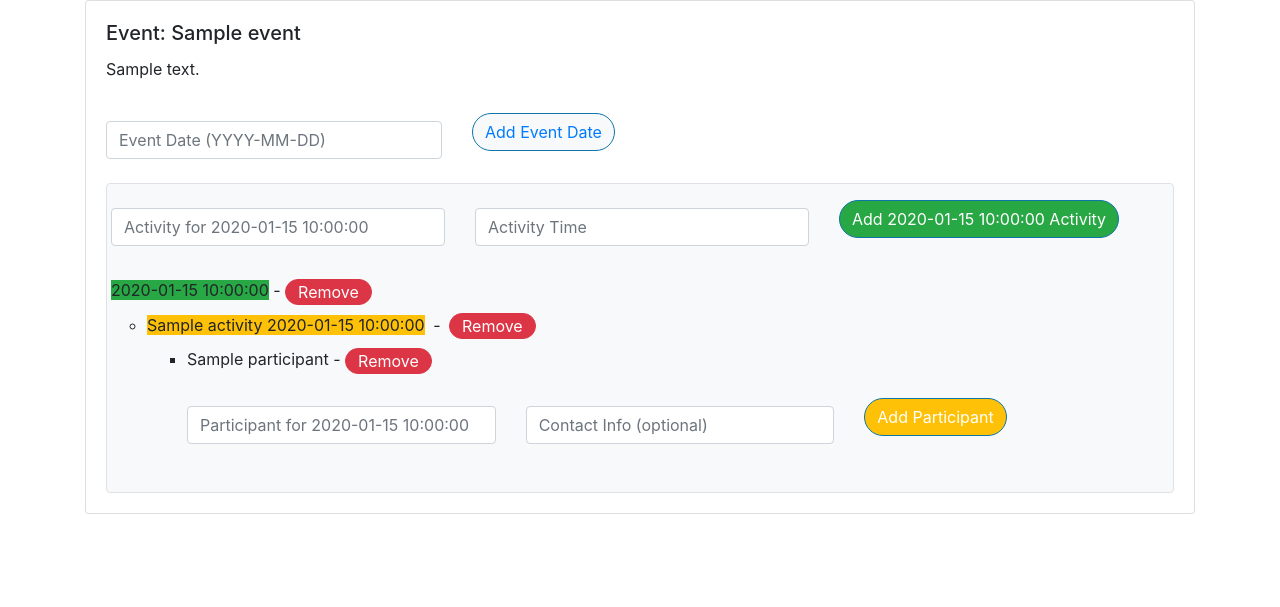
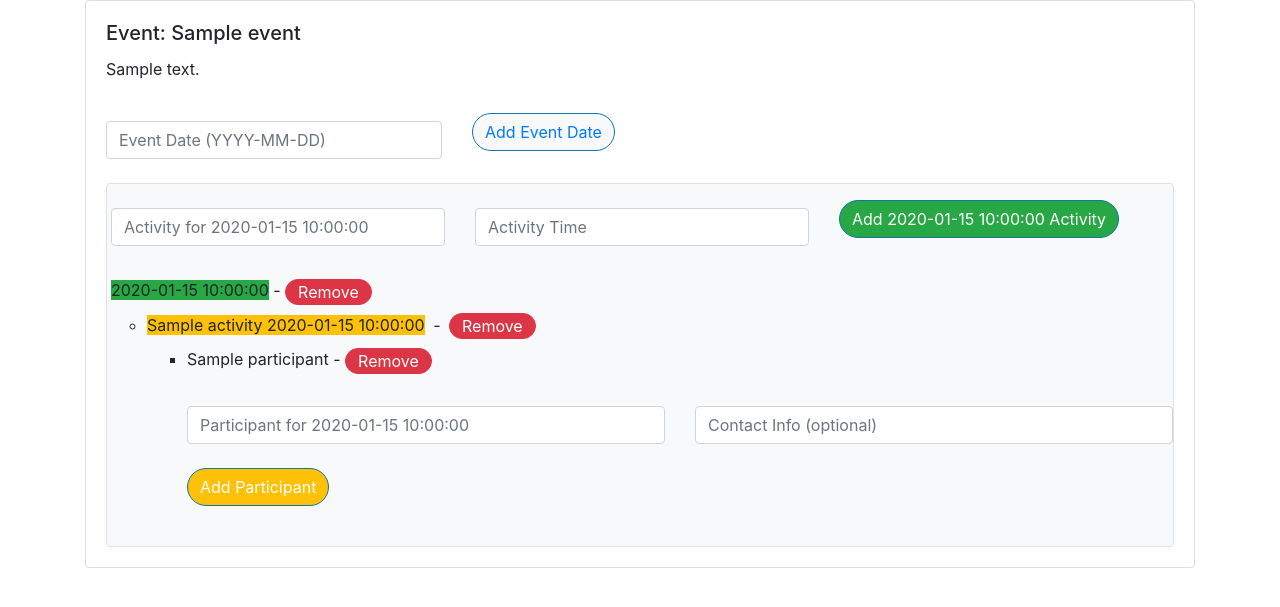
Before and after one commit to warrengoldman/Golf, a FastAPI app: template templates/event.html in a window 1280 px wide. Shown: the top 607 px of the page. Run offline with FastAPI, Linux system fonts and the light colour scheme; the template is opened without the code that fills it: most values are stand-ins (such as "Sample title", 1, 10 or a date in 2020); some libraries are stand-ins or nearby versions.

Commit message:
trying some different formatting for adding participants

```diff
--- a/templates/event.html
+++ b/templates/event.html
@@ -48,13 +48,13 @@
                                 {% if not participant_view_only %}
                                 <li class="list-group mb-2">
                                       <form class="add-participant-form row d-flex align-items-center">
-                                          <div class="form-group col-md-4">
+                                          <div class="form-group col-md-6">
                                             <label for="participant_name"></label><input type="text" class="form-control mb-2" id="participant_name" name="participant_name" placeholder="Participant for {{ activity.activity_time }}">
                                           </div>
-                                          <div class="form-group col-md-4">
+                                          <div class="form-group col-md-6">
                                             <label for="contact_info"></label><input type="text" class="form-control mb-2" id="contact_info" name="contact_info" placeholder="Contact Info (optional)">
                                           </div>
-                                          <div class="form-group col-md-4">
+                                          <div class="form-group col-md-12">
                                             <button type="submit" class="btn btn-primary rounded-pill bg-warning" id="addParticipantBtn" data-event-name="{{ event.event_name }}" data-activity-id="{{ activity.id }}">Add Participant</button>
                                           </div>
                                       </form>
```
